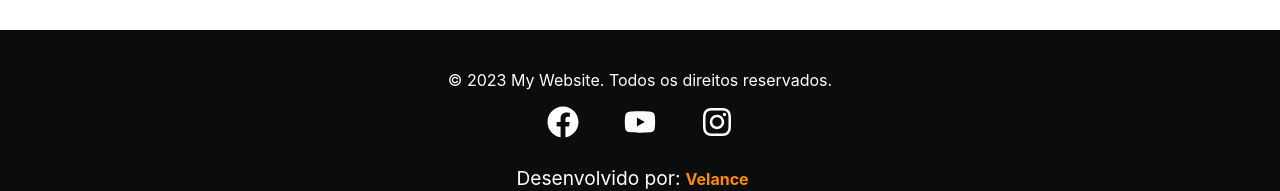
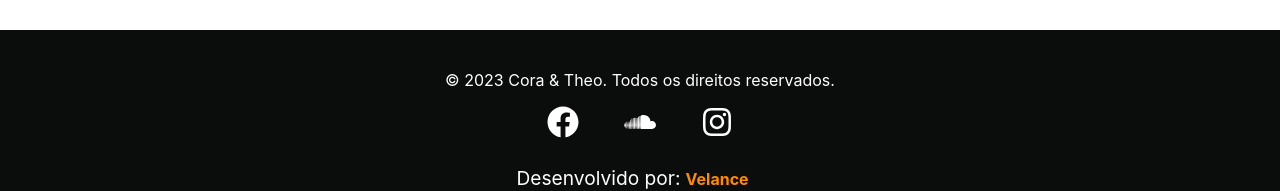
Before and after one commit to Andre-Rodrigues-Dev-Web/cora-e-theo, a React (Create React App) app in the folder cora-e-theo/: page / in a window 1280 px wide. Shown: the part 1799-1990 px from the top of the page. Built offline with nearby package versions, Linux system fonts and the light colour scheme.

Commit message:
feat: ajustes de texto copyrigth e icons

```diff
--- a/cora-e-theo/src/shared/components/Footer/index.jsx
+++ b/cora-e-theo/src/shared/components/Footer/index.jsx
@@ -1,5 +1,5 @@
 import React from "react";
-import { FaFacebook, FaInstagram, FaYoutube } from "react-icons/fa";
+import { FaFacebook, FaInstagram, FaSoundcloud, FaYoutube } from "react-icons/fa";
 import {
   FooterContainer,
   FooterLink,
@@ -12,16 +12,16 @@ const Footer = () => {
   return (
     <FooterContainer>
       <div className="container mx-auto text-center">
-        <p>&copy; 2023 My Website. Todos os direitos reservados.</p>
+        <p>&copy; 2023 Cora & Theo. Todos os direitos reservados.</p>
         <SocialIconsContainer aria-label="Links de redes sociais">
-          <FooterLink href="/facebook" target="_blank" aria-label="Facebook">
+          <FooterLink href="https://www.instagram.com/coraetheo/" target="_blank" aria-label="Facebook">
             <SocialIcon>
               <FaFacebook />
             </SocialIcon>
           </FooterLink>
-          <FooterLink href="/youtube" target="_blank" aria-label="Youtube">
+          <FooterLink href="https://soundcloud.com/cora-e-theo-victor?utm_source=clipboard&utm_medium=text&utm_campaign=social_sharing" target="_blank" aria-label="Youtube">
             <SocialIcon>
-              <FaYoutube />
+              <FaSoundcloud />
             </SocialIcon>
           </FooterLink>
           <FooterLink href="https://www.instagram.com/coraetheo/" target="_blank" aria-label="Instagram">
```
